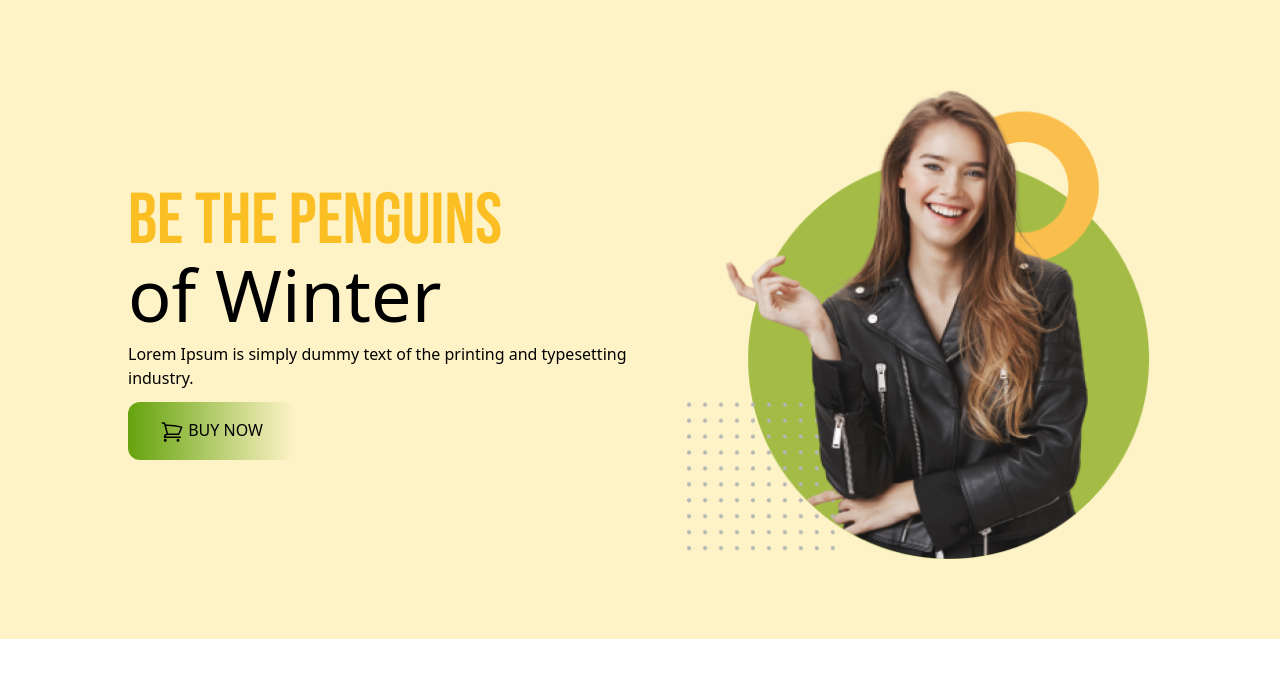
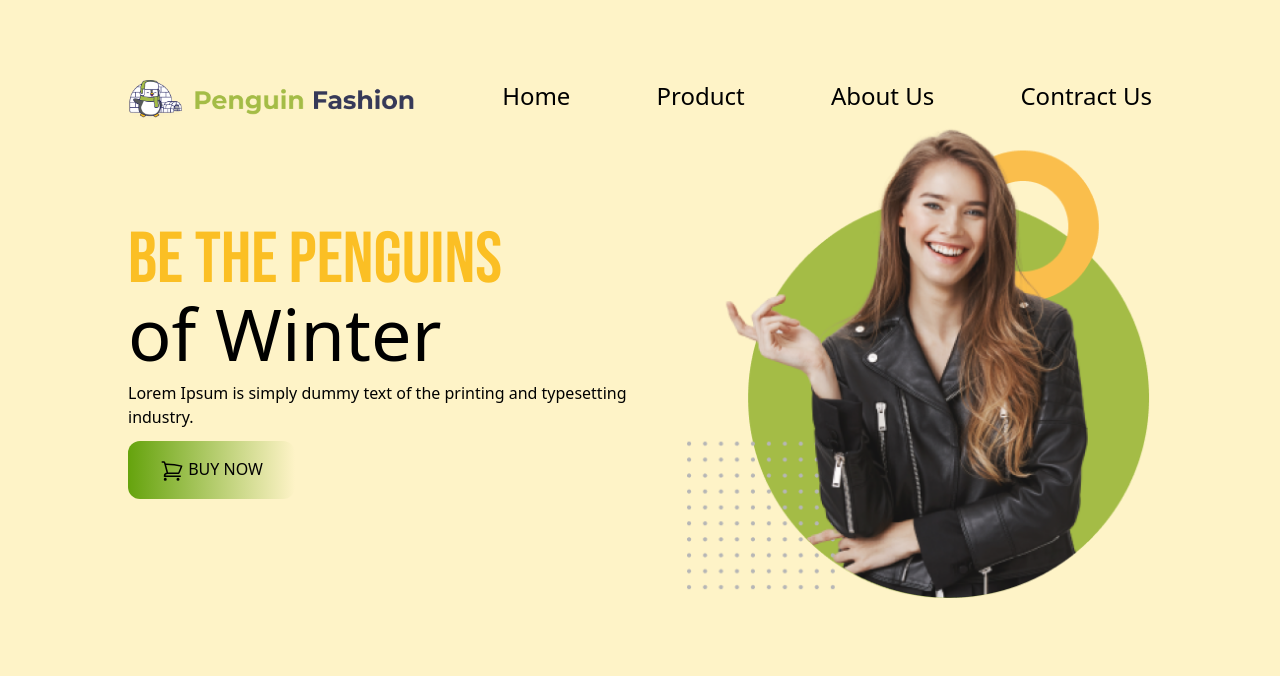
Before and after one commit to mhrocky5683/Penguin-Fashion, a plain HTML site: page index.html in a window 1280 px wide. Shown: the top 676 px of the page. Drawn offline with nearby package versions, Linux system fonts and the light colour scheme.

Commit message:
added nav section

```diff
--- a/index.html
+++ b/index.html
@@ -27,8 +27,15 @@
     <body>
         <header class="bg-amber-100 px-4 md:px-32 py-20 ">
             <!-- nav-section  -->
-            <nav>
-
+            <nav >
+                <div class="flex justify-between">
+                    <div class="w-72">
+                        <img src="icons/logo.png" alt="">
+                    </div>
+                    <a class="text-2xl" href="">Home</a>
+                    <a class="text-2xl" href="">Product</a>
+                    <a class="text-2xl" href="">About Us</a>
+                    <a class="text-2xl" href="">Contract Us</a>
             </nav>
 
 
@@ -200,7 +207,7 @@
 
             <section class="flex justify-between">
                 <div>
-                    <div >
+                    <div>
                         <img src="icons/house.png" alt="">
                     </div>
                     <h1 class="text-2xl">Find the Perfect Fit</h1>
```
